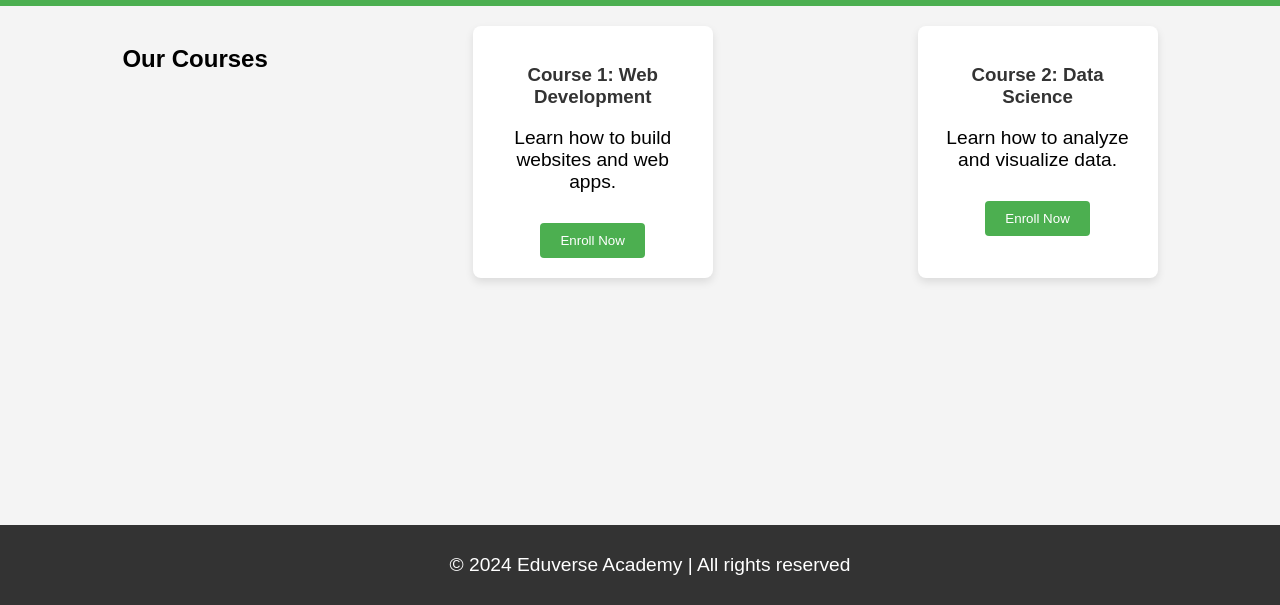
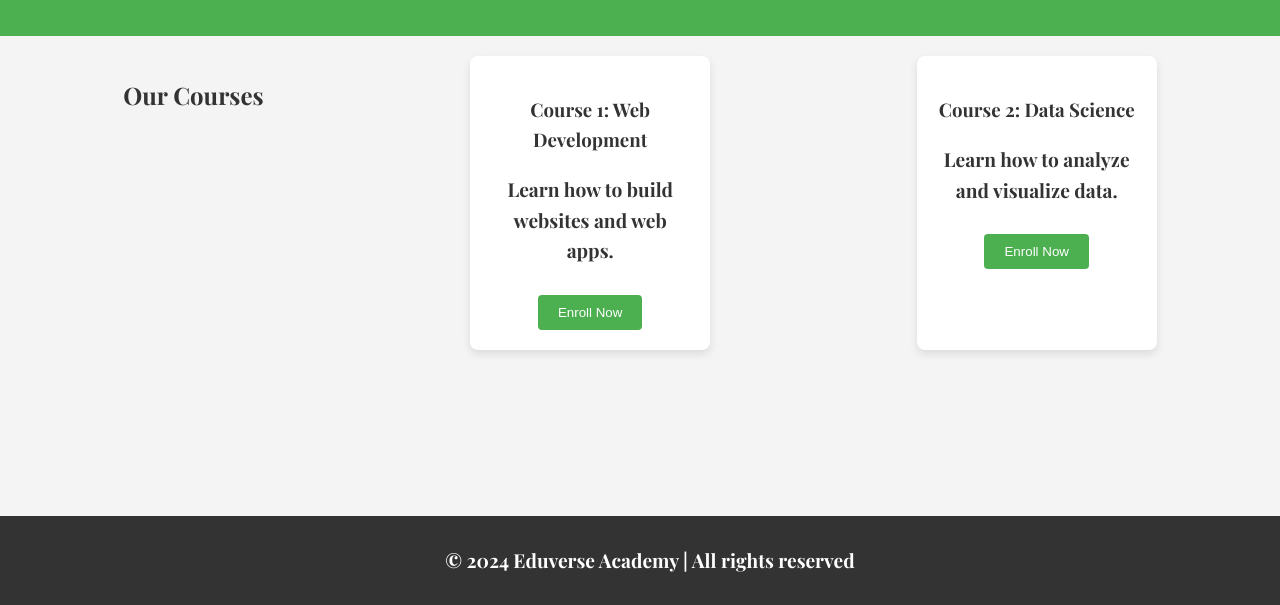
Before and after one commit to JavohirBerdimurodov/Eduverse_Academy, a plain HTML site: page index.html in a window 1280 px wide. Shown: the part 195-800 px from the top of the page. Drawn offline with nearby package versions, Linux system fonts and the light colour scheme.

Commit message:
Update style.css

```diff
--- a/style.css
+++ b/style.css
@@ -102,4 +102,9 @@ button:hover {
     background-position: center;
     background-repeat: no-repeat;
     background-size: cover;
+}/* Apply luxurious font */
+body {
+    font-family: 'Playfair Display', serif;
+    color: #333;
+    line-height: 1.6;
 }
```
